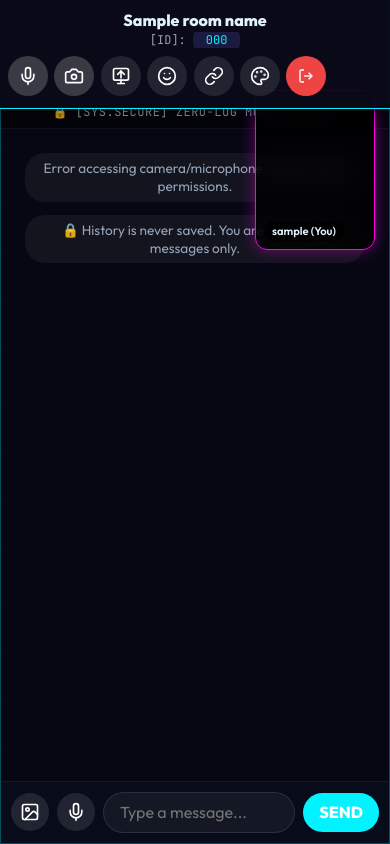
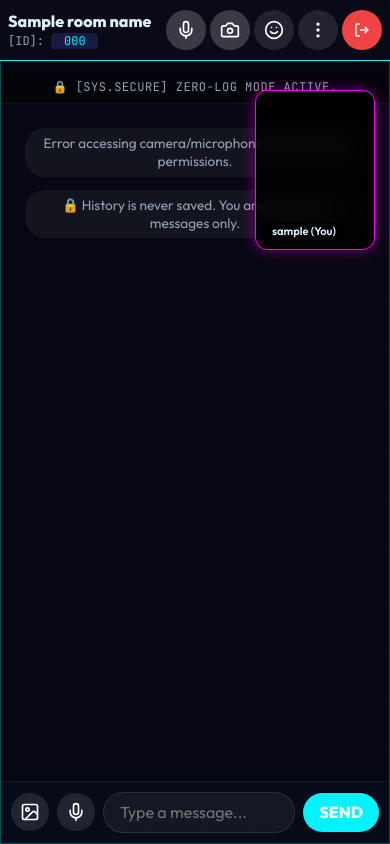
Before and after one commit to ArnavPundir22/BaatCheet, a Flask app: template templates/room.html in a window 390 px wide. Run offline with Flask 3, Linux system fonts and the light colour scheme; the template is opened without the code that fills it: most values are stand-ins (such as "Sample title", 1, 10 or a date in 2020); some libraries are stand-ins or nearby versions.

Commit message:
screen sharing

```diff
--- a/static/css/style.css
+++ b/static/css/style.css
@@ -495,6 +495,60 @@ input[type="text"]:focus {
 .controls {
     display: flex;
     gap: 1rem;
+}
+
+/* Dropdown Menu */
+.dropdown-container {
+    position: relative;
+}
+
+.options-dropdown {
+    position: absolute;
+    top: calc(100% + 10px);
+    right: 0;
+    background: rgba(15, 23, 42, 0.95);
+    border: 1px solid rgba(255, 255, 255, 0.2);
+    border-radius: 12px;
+    padding: 0.5rem;
+    display: none;
+    flex-direction: column;
+    min-width: 180px;
+    gap: 0.2rem;
+    box-shadow: 0 10px 25px rgba(0, 0, 0, 0.5);
+    z-index: 100;
+}
+
+.options-dropdown.show {
+    display: flex;
+}
+
+.dropdown-item {
+    background: transparent;
+    border: none;
+    color: white;
+    padding: 0.8rem 1rem;
+    border-radius: 8px;
+    display: flex;
+    align-items: center;
+    gap: 0.8rem;
+    font-size: 0.9rem;
+    font-family: inherit;
+    cursor: pointer;
+    transition: background 0.2s;
+    text-align: left;
+}
+
+.dropdown-item:hover {
+    background: rgba(255, 255, 255, 0.1);
+}
+
+.dropdown-item.active {
+    color: var(--primary);
+    background: rgba(0, 243, 255, 0.1);
+}
+
+.dropdown-item svg {
+    flex-shrink: 0;
 }
 
 /* Reactions */
@@ -1168,7 +1222,7 @@ input[type="text"]:focus {
     }
 
     .chat-sidebar {
-        padding-top: calc(95px + env(safe-area-inset-top, 0px)); /* space for room-header */
+        padding-top: calc(70px + env(safe-area-inset-top, 0px)); /* space for room-header */
     }
 
     .chat-input-area {
@@ -1224,7 +1278,7 @@ input[type="text"]:focus {
         width: 100vw;
         z-index: 100;
         border-radius: 0;
-        flex-direction: column;
+        flex-direction: row;
         align-items: center;
         gap: 0.5rem;
     }
@@ -1233,10 +1287,10 @@ input[type="text"]:focus {
         display: flex;
         flex-direction: column;
         font-size: 1rem;
-        align-items: center;
-        text-align: center;
+        align-items: flex-start;
+        text-align: left;
         gap: 2px;
-        width: 100%;
+        flex: 1;
         min-width: 0;
         overflow: hidden;
         white-space: nowrap;
@@ -1257,12 +1311,12 @@ input[type="text"]:focus {
         flex-shrink: 0;
     } */
     .controls {
-        gap: 0.4rem;
-        width: 100%;
-        justify-content: flex-start;
-        flex-shrink: 0;
+        gap: 0.25rem;
+        width: auto;
+        justify-content: flex-end;
+        flex-shrink: 1;
         overflow-x: auto;
-        padding-bottom: 2px;
+        padding-bottom: 0;
         scrollbar-width: none;
         -ms-overflow-style: none;
     }
@@ -1276,10 +1330,12 @@ input[type="text"]:focus {
     }
 
     .reaction-panel {
-        top: auto;
+        position: fixed;
+        top: calc(65px + env(safe-area-inset-top, 0px));
         bottom: auto;
-        top: calc(100% + 15px);
-        width: 200px;
+        left: 50%;
+        transform: translateX(-50%);
+        width: 260px;
         padding: 10px;
         border-radius: 16px;
         border: 1px solid var(--secondary);
@@ -1287,6 +1343,12 @@ input[type="text"]:focus {
         flex-wrap: wrap;
         justify-content: center;
         gap: 6px;
+    }
+
+    .options-dropdown {
+        position: fixed;
+        top: calc(65px + env(safe-area-inset-top, 0px));
+        right: 10px;
     }
 
     .reaction-emoji {
--- a/static/js/room.js
+++ b/static/js/room.js
@@ -574,6 +574,29 @@ document.addEventListener('click', (e) => {
     }
 });
 
+// --- Dropdown Logic ---
+const moreOptionsBtn = document.getElementById('more-options-btn');
+const optionsDropdown = document.getElementById('options-dropdown');
+
+if (moreOptionsBtn && optionsDropdown) {
+    moreOptionsBtn.addEventListener('click', (e) => {
+        e.stopPropagation();
+        optionsDropdown.classList.toggle('show');
+    });
+
+    optionsDropdown.querySelectorAll('.dropdown-item').forEach(btn => {
+        btn.addEventListener('click', () => {
+            optionsDropdown.classList.remove('show');
+        });
+    });
+}
+
+document.addEventListener('click', (e) => {
+    if (optionsDropdown && !optionsDropdown.contains(e.target) && e.target !== moreOptionsBtn) {
+        optionsDropdown.classList.remove('show');
+    }
+});
+
 document.querySelectorAll('.reaction-emoji').forEach(btn => {
     btn.addEventListener('click', () => {
         const emoji = btn.getAttribute('data-emoji');
@@ -694,7 +717,7 @@ if (shareScreenBtn) {
 
                 // Update UI state
                 shareScreenBtn.classList.add('active');
-                shareScreenBtn.innerHTML = '<svg xmlns="http://www.w3.org/2000/svg" width="20" height="20" viewBox="0 0 24 24" fill="none" stroke="currentColor" stroke-width="2" stroke-linecap="round" stroke-linejoin="round"><rect width="18" height="14" x="3" y="3" rx="2" ry="2"></rect><path d="M8 21h8"></path><path d="M12 17v4"></path><line x1="3" y1="3" x2="21" y2="21"></line></svg>'; // screen share stop icon
+                shareScreenBtn.innerHTML = '<svg xmlns="http://www.w3.org/2000/svg" width="16" height="16" viewBox="0 0 24 24" fill="none" stroke="currentColor" stroke-width="2" stroke-linecap="round" stroke-linejoin="round"><rect width="18" height="14" x="3" y="3" rx="2" ry="2"></rect><path d="M8 21h8"></path><path d="M12 17v4"></path><line x1="3" y1="3" x2="21" y2="21"></line></svg> Stop Sharing';
                 toggleVideoBtn.disabled = true;
 
                 // Listen for native stop sharing from browser UI
@@ -739,7 +762,7 @@ function stopScreenSharing() {
 
     // Update UI state
     shareScreenBtn.classList.remove('active');
-    shareScreenBtn.innerHTML = '<svg xmlns="http://www.w3.org/2000/svg" width="20" height="20" viewBox="0 0 24 24" fill="none" stroke="currentColor" stroke-width="2" stroke-linecap="round" stroke-linejoin="round"><rect width="18" height="14" x="3" y="3" rx="2" ry="2"></rect><path d="M8 21h8"></path><path d="M12 17v4"></path><path d="m8 10 4-4 4 4"></path><path d="M12 6v8"></path></svg>';
+    shareScreenBtn.innerHTML = '<svg xmlns="http://www.w3.org/2000/svg" width="16" height="16" viewBox="0 0 24 24" fill="none" stroke="currentColor" stroke-width="2" stroke-linecap="round" stroke-linejoin="round"><rect width="18" height="14" x="3" y="3" rx="2" ry="2"></rect><path d="M8 21h8"></path><path d="M12 17v4"></path><path d="m8 10 4-4 4 4"></path><path d="M12 6v8"></path></svg> Share Screen';
     toggleVideoBtn.disabled = false;
 }
 
--- a/templates/room.html
+++ b/templates/room.html
@@ -32,7 +32,7 @@
                 <div class="controls">
                     <button id="toggle-audio" class="btn btn-icon active"><svg xmlns="http://www.w3.org/2000/svg" width="20" height="20" viewBox="0 0 24 24" fill="none" stroke="currentColor" stroke-width="2" stroke-linecap="round" stroke-linejoin="round"><path d="M12 2a3 3 0 0 0-3 3v7a3 3 0 0 0 6 0V5a3 3 0 0 0-3-3Z"></path><path d="M19 10v2a7 7 0 0 1-14 0v-2"></path><line x1="12" x2="12" y1="19" y2="22"></line></svg></button>
                     <button id="toggle-video" class="btn btn-icon active"><svg xmlns="http://www.w3.org/2000/svg" width="20" height="20" viewBox="0 0 24 24" fill="none" stroke="currentColor" stroke-width="2" stroke-linecap="round" stroke-linejoin="round"><path d="M14.5 4h-5L7 7H4a2 2 0 0 0-2 2v9a2 2 0 0 0 2 2h16a2 2 0 0 0 2-2V9a2 2 0 0 0-2-2h-3l-2.5-3z"></path><circle cx="12" cy="13" r="3"></circle></svg></button>
-                    <button id="share-screen" class="btn btn-icon" title="Share Screen"><svg xmlns="http://www.w3.org/2000/svg" width="20" height="20" viewBox="0 0 24 24" fill="none" stroke="currentColor" stroke-width="2" stroke-linecap="round" stroke-linejoin="round"><rect width="18" height="14" x="3" y="3" rx="2" ry="2"></rect><path d="M8 21h8"></path><path d="M12 17v4"></path><path d="m8 10 4-4 4 4"></path><path d="M12 6v8"></path></svg></button>
+
 
                     <div class="reaction-container">
                         <button id="toggle-reaction" class="btn btn-icon"><svg xmlns="http://www.w3.org/2000/svg" width="20" height="20" viewBox="0 0 24 24" fill="none" stroke="currentColor" stroke-width="2" stroke-linecap="round" stroke-linejoin="round"><circle cx="12" cy="12" r="10"></circle><path d="M8 14s1.5 2 4 2 4-2 4-2"></path><line x1="9" x2="9.01" y1="9" y2="9"></line><line x1="15" x2="15.01" y1="9" y2="9"></line></svg></button>
@@ -58,18 +58,29 @@
                         </div>
                     </div>
 
-                    <button id="invite-btn" class="btn btn-icon" title="Copy Invite Link"><svg xmlns="http://www.w3.org/2000/svg" width="20" height="20" viewBox="0 0 24 24" fill="none" stroke="currentColor" stroke-width="2" stroke-linecap="round" stroke-linejoin="round"><path d="M10 13a5 5 0 0 0 7.54.54l3-3a5 5 0 0 0-7.07-7.07l-1.72 1.71"></path><path d="M14 11a5 5 0 0 0-7.54-.54l-3 3a5 5 0 0 0 7.07 7.07l1.71-1.71"></path></svg></button>
-                    <button id="theme-btn" class="btn btn-icon" title="Themes">
-                        <svg xmlns="http://www.w3.org/2000/svg" width="20" height="20" viewBox="0 0 24 24" fill="none"
-                            stroke="currentColor" stroke-width="2" stroke-linecap="round" stroke-linejoin="round">
-                            <path
-                                d="M12 22a1 1 0 0 1 0-20 10 9 0 0 1 10 9 5 5 0 0 1-5 5h-2.25a1.75 1.75 0 0 0-1.4 2.8l.3.4a1.75 1.75 0 0 1-1.4 2.8z">
-                            </path>
-                            <circle cx="13.5" cy="6.5" r=".5" fill="currentColor"></circle>
-                            <circle cx="17.5" cy="10.5" r=".5" fill="currentColor"></circle>
-                            <circle cx="6.5" cy="12.5" r=".5" fill="currentColor"></circle>
-                            <circle cx="8.5" cy="7.5" r=".5" fill="currentColor"></circle>
-                        </svg>
+                    <div class="dropdown-container">
+                        <button id="more-options-btn" class="btn btn-icon" title="More Options">
+                            <svg xmlns="http://www.w3.org/2000/svg" width="20" height="20" viewBox="0 0 24 24" fill="none" stroke="currentColor" stroke-width="2" stroke-linecap="round" stroke-linejoin="round">
+                                <circle cx="12" cy="12" r="1"></circle>
+                                <circle cx="12" cy="5" r="1"></circle>
+                                <circle cx="12" cy="19" r="1"></circle>
+                            </svg>
+                        </button>
+                        <div id="options-dropdown" class="options-dropdown">
+                            <button id="share-screen" class="dropdown-item">
+                                <svg xmlns="http://www.w3.org/2000/svg" width="16" height="16" viewBox="0 0 24 24" fill="none" stroke="currentColor" stroke-width="2" stroke-linecap="round" stroke-linejoin="round"><rect width="18" height="14" x="3" y="3" rx="2" ry="2"></rect><path d="M8 21h8"></path><path d="M12 17v4"></path><path d="m8 10 4-4 4 4"></path><path d="M12 6v8"></path></svg>
+                                Share Screen
+                            </button>
+                            <button id="invite-btn" class="dropdown-item">
+                                <svg xmlns="http://www.w3.org/2000/svg" width="16" height="16" viewBox="0 0 24 24" fill="none" stroke="currentColor" stroke-width="2" stroke-linecap="round" stroke-linejoin="round"><path d="M10 13a5 5 0 0 0 7.54.54l3-3a5 5 0 0 0-7.07-7.07l-1.72 1.71"></path><path d="M14 11a5 5 0 0 0-7.54-.54l-3 3a5 5 0 0 0 7.07 7.07l1.71-1.71"></path></svg>
+                                Copy Invite Link
+                            </button>
+                            <button id="theme-btn" class="dropdown-item">
+                                <svg xmlns="http://www.w3.org/2000/svg" width="16" height="16" viewBox="0 0 24 24" fill="none" stroke="currentColor" stroke-width="2" stroke-linecap="round" stroke-linejoin="round"><path d="M12 22a1 1 0 0 1 0-20 10 9 0 0 1 10 9 5 5 0 0 1-5 5h-2.25a1.75 1.75 0 0 0-1.4 2.8l.3.4a1.75 1.75 0 0 1-1.4 2.8z"></path><circle cx="13.5" cy="6.5" r=".5" fill="currentColor"></circle><circle cx="17.5" cy="10.5" r=".5" fill="currentColor"></circle><circle cx="6.5" cy="12.5" r=".5" fill="currentColor"></circle><circle cx="8.5" cy="7.5" r=".5" fill="currentColor"></circle></svg>
+                                Themes
+                            </button>
+                        </div>
+                    </div>
                     <!-- </button>
                     <button id="leave-room" class="btn btn-danger">Leave</button> -->
                     <button id="leave-room" class="btn btn-danger">
```
